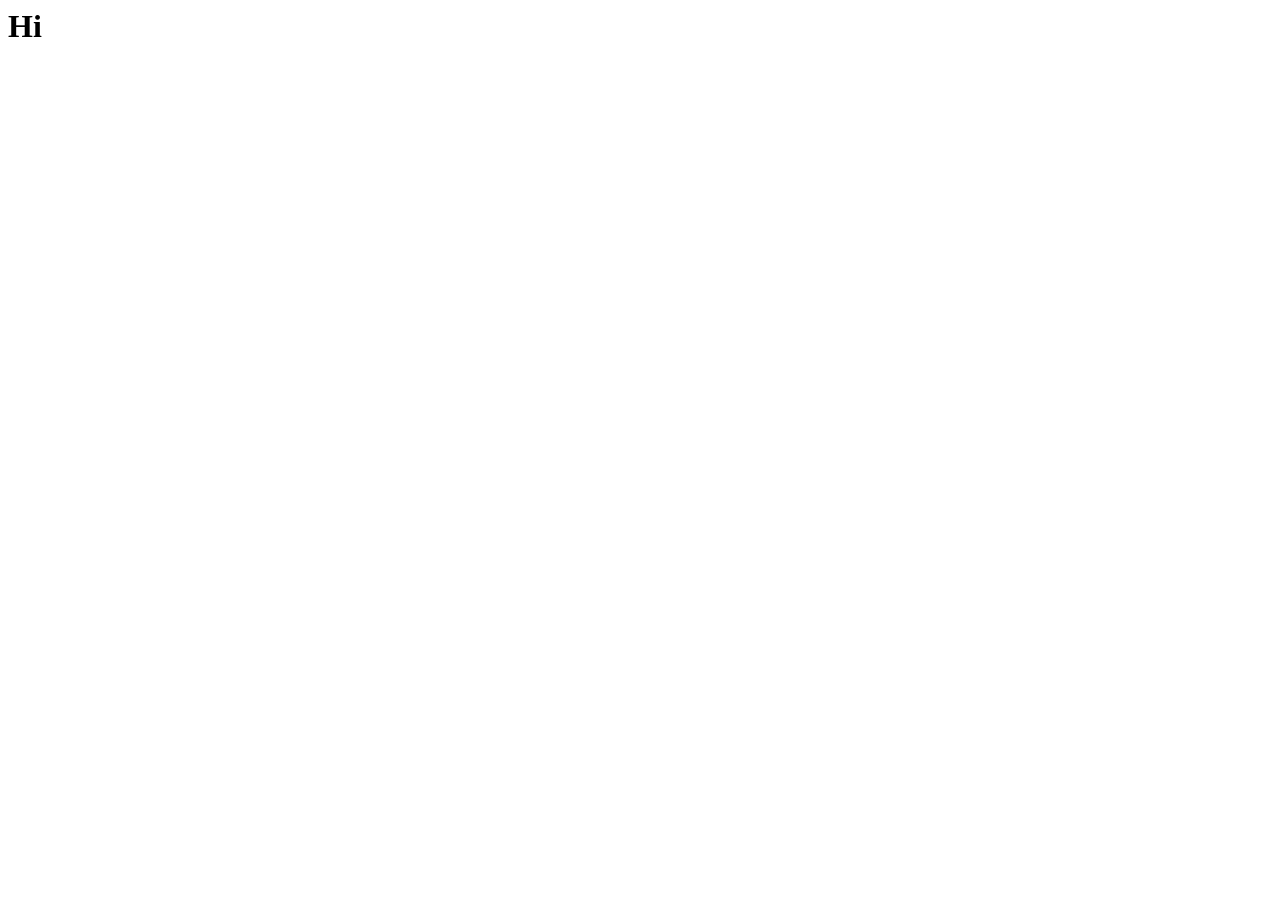
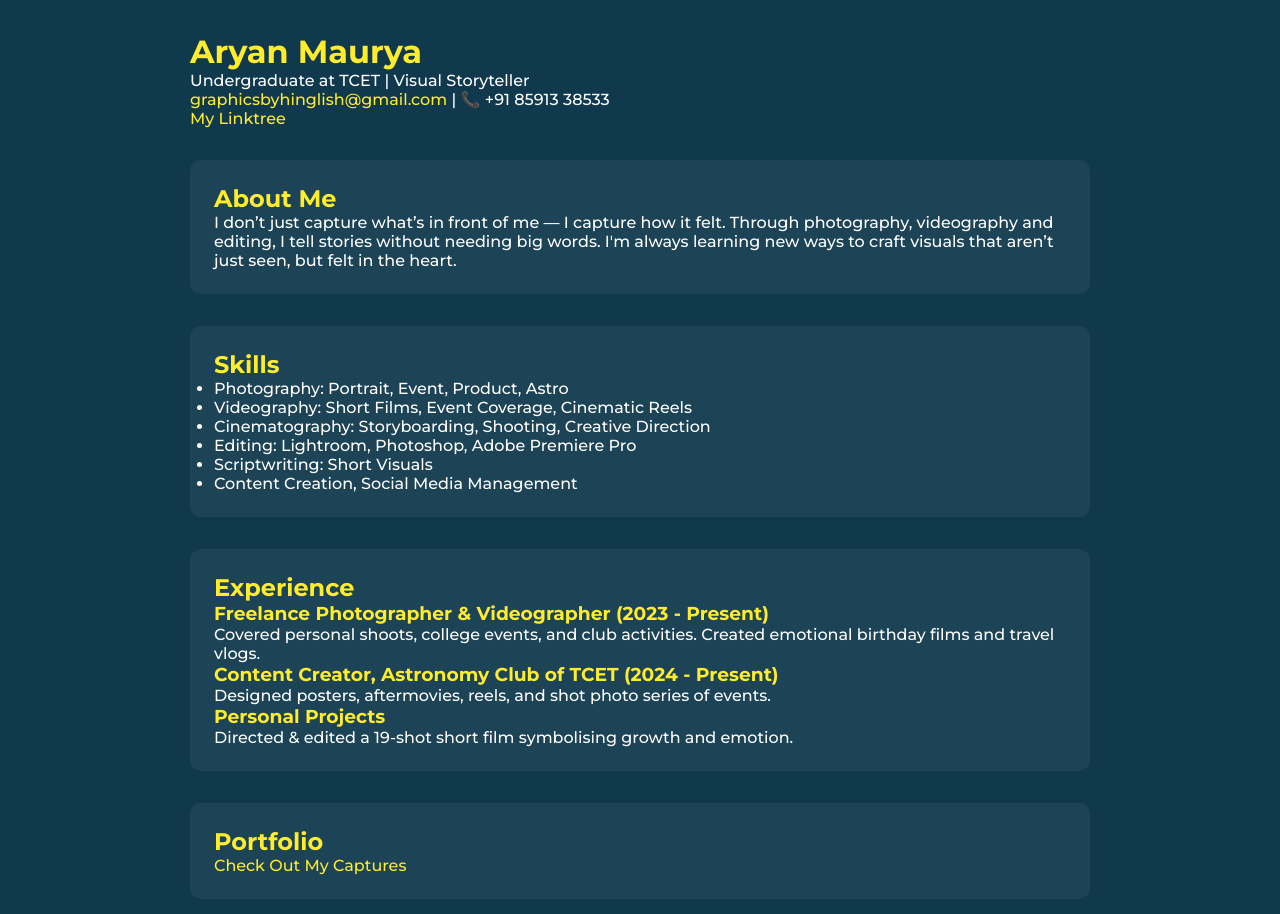
Before and after one commit to lazyeyecoder/lazyeyecoder.github.io, a plain HTML site: page index.html in a window 1280 px wide. Before the commit the page ends 800 px from the top, so only its background shows below. Drawn offline with Linux system fonts and the light colour scheme.

Commit message:
Update index.html

```diff
--- a/index.html
+++ b/index.html
@@ -1 +1,114 @@
-<h1>Hi</h1>
+<!DOCTYPE html>
+<html lang="en">
+<head>
+  <meta charset="UTF-8" />
+  <meta name="viewport" content="width=device-width, initial-scale=1.0" />
+  <title>Aryan Maurya Resume</title>
+  <link href="https://fonts.googleapis.com/css2?family=Montserrat:wght@300;500;700&display=swap" rel="stylesheet" />
+  <style>
+    :root {
+      --main-color: #10394d;
+      --accent-color: #feec2d;
+      --white: #ffffff;
+    }
+
+    * {
+      margin: 0;
+      padding: 0;
+      box-sizing: border-box;
+      font-family: 'Montserrat', sans-serif;
+    }
+
+    body {
+      background-color: var(--main-color);
+      color: var(--white);
+      padding: 2rem;
+      animation: fadeIn 1.5s ease-in-out;
+    }
+
+    h1, h2, h3 {
+      color: var(--accent-color);
+    }
+
+    .container {
+      max-width: 900px;
+      margin: 0 auto;
+      display: flex;
+      flex-direction: column;
+      gap: 2rem;
+      animation: slideUp 1s ease-in-out;
+    }
+
+    section {
+      background-color: rgba(255, 255, 255, 0.05);
+      padding: 1.5rem;
+      border-radius: 10px;
+      backdrop-filter: blur(5px);
+      transition: transform 0.3s;
+    }
+
+    section:hover {
+      transform: scale(1.02);
+    }
+
+    a {
+      color: var(--accent-color);
+      text-decoration: none;
+    }
+
+    @keyframes fadeIn {
+      from { opacity: 0; }
+      to { opacity: 1; }
+    }
+
+    @keyframes slideUp {
+      from { transform: translateY(40px); opacity: 0; }
+      to { transform: translateY(0); opacity: 1; }
+    }
+  </style>
+</head>
+<body>
+  <div class="container">
+    <header>
+      <h1>Aryan Maurya</h1>
+      <p>Undergraduate at TCET | Visual Storyteller</p>
+      <p><a href="mailto:graphicsbyhinglish@gmail.com">graphicsbyhinglish@gmail.com</a> | 📞 +91 85913 38533</p>
+      <p><a href="https://linktr.ee/hng63" target="_blank">My Linktree</a></p>
+    </header>
+
+    <section>
+      <h2>About Me</h2>
+      <p>I don’t just capture what’s in front of me — I capture how it felt. Through photography, videography and editing, I tell stories without needing big words. I'm always learning new ways to craft visuals that aren’t just seen, but felt in the heart.</p>
+    </section>
+
+    <section>
+      <h2>Skills</h2>
+      <ul>
+        <li>Photography: Portrait, Event, Product, Astro</li>
+        <li>Videography: Short Films, Event Coverage, Cinematic Reels</li>
+        <li>Cinematography: Storyboarding, Shooting, Creative Direction</li>
+        <li>Editing: Lightroom, Photoshop, Adobe Premiere Pro</li>
+        <li>Scriptwriting: Short Visuals</li>
+        <li>Content Creation, Social Media Management</li>
+      </ul>
+    </section>
+
+    <section>
+      <h2>Experience</h2>
+      <h3>Freelance Photographer & Videographer (2023 - Present)</h3>
+      <p>Covered personal shoots, college events, and club activities. Created emotional birthday films and travel vlogs.</p>
+
+      <h3>Content Creator, Astronomy Club of TCET (2024 - Present)</h3>
+      <p>Designed posters, aftermovies, reels, and shot photo series of events.</p>
+
+      <h3>Personal Projects</h3>
+      <p>Directed & edited a 19-shot short film symbolising growth and emotion.</p>
+    </section>
+
+    <section>
+      <h2>Portfolio</h2>
+      <p><a href="https://hng63.pixieset.com/mysamplecollection/" target="_blank">Check Out My Captures</a></p>
+    </section>
+  </div>
+</body>
+</html>
```
